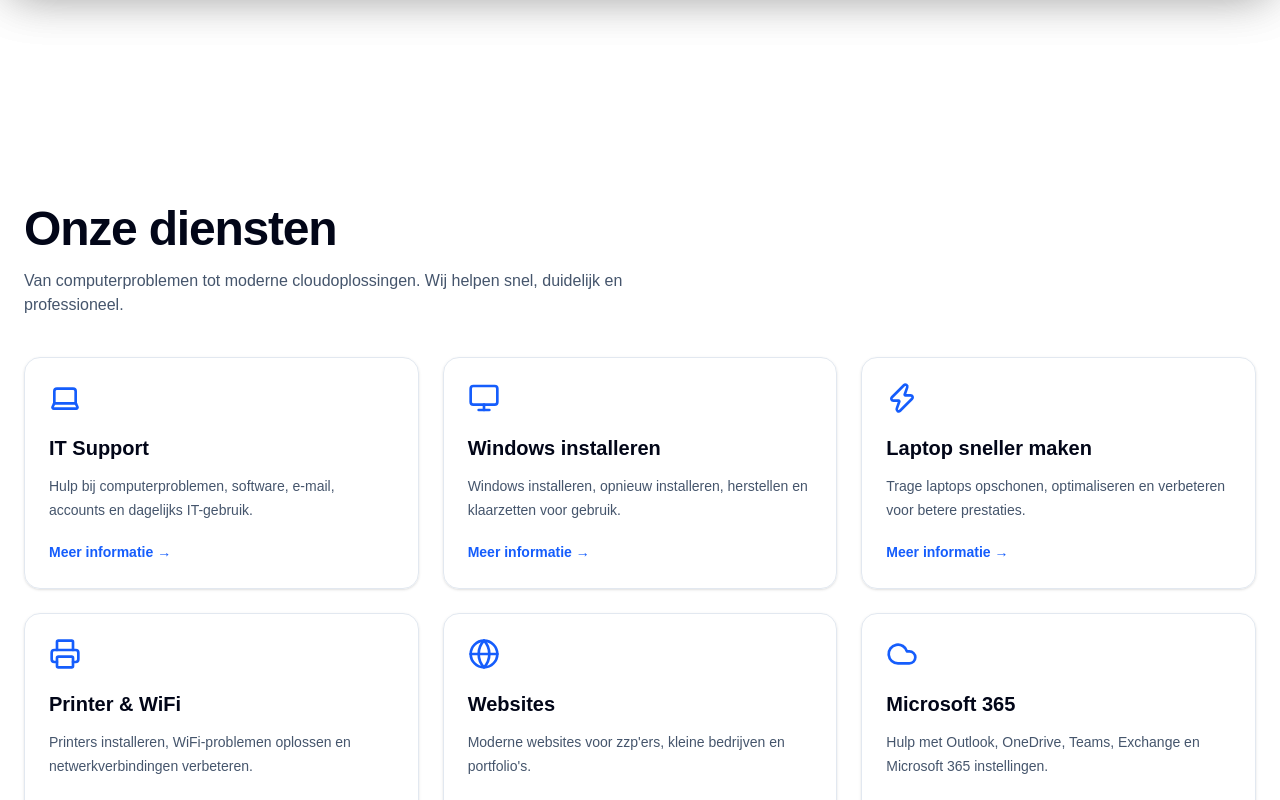
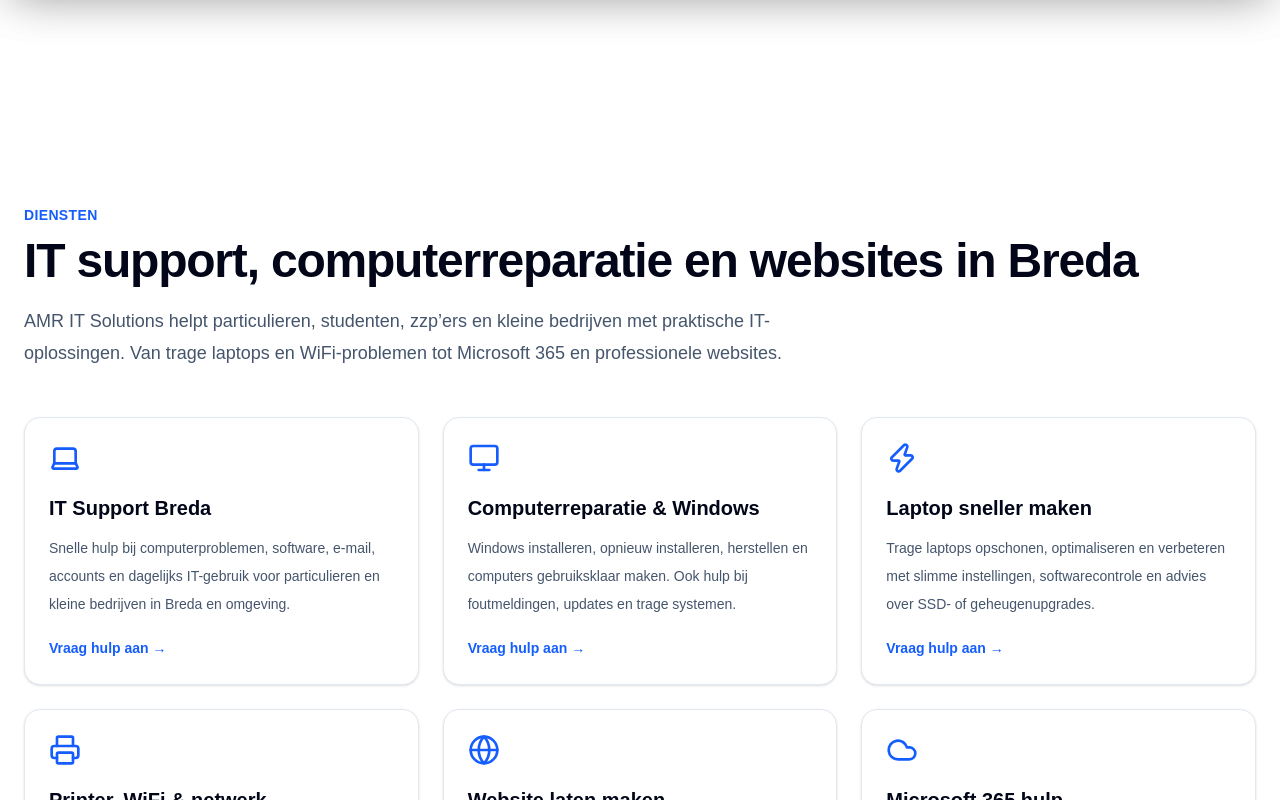
Before and after one commit to amritsolutions/amr-it-solutions, a Next.js app: page / in a window 1280 px wide. Shown: the part 820-1620 px from the top of the page. Built offline with nearby package versions, Linux system fonts and the light colour scheme.

Commit message:
Diensten SEO teksten verbeterd

```diff
--- a/components/Services.tsx
+++ b/components/Services.tsx
@@ -1,79 +1,76 @@
-import {
-  Laptop,
-  Monitor,
-  Zap,
-  Printer,
-  Globe,
-  Cloud,
-} from "lucide-react";
+import { Laptop, Monitor, Zap, Printer, Globe, Cloud } from "lucide-react";
 
 const services = [
   {
     icon: <Laptop className="h-8 w-8 text-blue-600" />,
-    title: "IT Support",
-    text: "Hulp bij computerproblemen, software, e-mail, accounts en dagelijks IT-gebruik.",
+    title: "IT Support Breda",
+    text: "Snelle hulp bij computerproblemen, software, e-mail, accounts en dagelijks IT-gebruik voor particulieren en kleine bedrijven in Breda en omgeving.",
   },
   {
     icon: <Monitor className="h-8 w-8 text-blue-600" />,
-    title: "Windows installeren",
-    text: "Windows installeren, opnieuw installeren, herstellen en klaarzetten voor gebruik.",
+    title: "Computerreparatie & Windows",
+    text: "Windows installeren, opnieuw installeren, herstellen en computers gebruiksklaar maken. Ook hulp bij foutmeldingen, updates en trage systemen.",
   },
   {
     icon: <Zap className="h-8 w-8 text-blue-600" />,
     title: "Laptop sneller maken",
-    text: "Trage laptops opschonen, optimaliseren en verbeteren voor betere prestaties.",
+    text: "Trage laptops opschonen, optimaliseren en verbeteren met slimme instellingen, softwarecontrole en advies over SSD- of geheugenupgrades.",
   },
   {
     icon: <Printer className="h-8 w-8 text-blue-600" />,
-    title: "Printer & WiFi",
-    text: "Printers installeren, WiFi-problemen oplossen en netwerkverbindingen verbeteren.",
+    title: "Printer, WiFi & netwerk",
+    text: "Hulp bij printers installeren, WiFi-problemen oplossen, netwerkverbindingen verbeteren en apparaten opnieuw verbinden.",
   },
   {
     icon: <Globe className="h-8 w-8 text-blue-600" />,
-    title: "Websites",
-    text: "Moderne websites voor zzp'ers, kleine bedrijven en portfolio's.",
+    title: "Website laten maken",
+    text: "Moderne, snelle en mobiele websites voor zzp’ers, kleine bedrijven en portfolio’s. Inclusief domein, hostingadvies en basis-SEO.",
   },
   {
     icon: <Cloud className="h-8 w-8 text-blue-600" />,
-    title: "Microsoft 365",
-    text: "Hulp met Outlook, OneDrive, Teams, Exchange en Microsoft 365 instellingen.",
+    title: "Microsoft 365 hulp",
+    text: "Ondersteuning bij Outlook, OneDrive, Teams, Exchange, e-mailinstellingen en Microsoft 365 voor particulieren en bedrijven.",
   },
 ];
 
 export default function Services() {
   return (
-    <section
-  id="diensten"
-  className="mx-auto max-w-7xl px-6 py-20"
->
-      <h2 className="text-3xl font-bold tracking-tight md:text-5xl">
-        Onze diensten
+    <section id="diensten" className="mx-auto max-w-7xl px-6 py-20">
+      <p className="text-sm font-semibold uppercase tracking-wide text-blue-600">
+        Diensten
+      </p>
+
+      <h2 className="mt-3 text-3xl font-bold tracking-tight md:text-5xl">
+        IT support, computerreparatie en websites in Breda
       </h2>
 
-      <p className="mt-4 max-w-2xl text-slate-600">
-        Van computerproblemen tot moderne cloudoplossingen. Wij helpen snel,
-        duidelijk en professioneel.
+      <p className="mt-5 max-w-3xl text-lg leading-8 text-slate-600">
+        AMR IT Solutions helpt particulieren, studenten, zzp’ers en kleine
+        bedrijven met praktische IT-oplossingen. Van trage laptops en
+        WiFi-problemen tot Microsoft 365 en professionele websites.
       </p>
 
-      <div className="mt-10 grid gap-6 md:grid-cols-3">
+      <div className="mt-12 grid gap-6 md:grid-cols-2 lg:grid-cols-3">
         {services.map((service) => (
           <div
             key={service.title}
-            className="rounded-2xl border border-slate-200 p-6 shadow-sm transition hover:-translate-y-1 hover:shadow-lg"
+            className="rounded-2xl border border-slate-200 bg-white p-6 shadow-sm transition hover:-translate-y-1 hover:shadow-lg"
           >
-            <div className="mb-5 text-3xl">{service.icon}</div>
+            <div className="mb-5">{service.icon}</div>
 
-            <h3 className="text-xl font-semibold">{service.title}</h3>
+            <h3 className="text-xl font-semibold text-slate-950">
+              {service.title}
+            </h3>
 
-            <p className="mt-3 text-sm leading-6 text-slate-600">
+            <p className="mt-3 text-sm leading-7 text-slate-600">
               {service.text}
             </p>
 
             <a
-              href="#"
-              className="mt-5 inline-block text-sm font-semibold text-blue-600"
+              href="#contact"
+              className="mt-5 inline-block text-sm font-semibold text-blue-600 hover:text-blue-700"
             >
-              Meer informatie →
+              Vraag hulp aan →
             </a>
           </div>
         ))}
```
